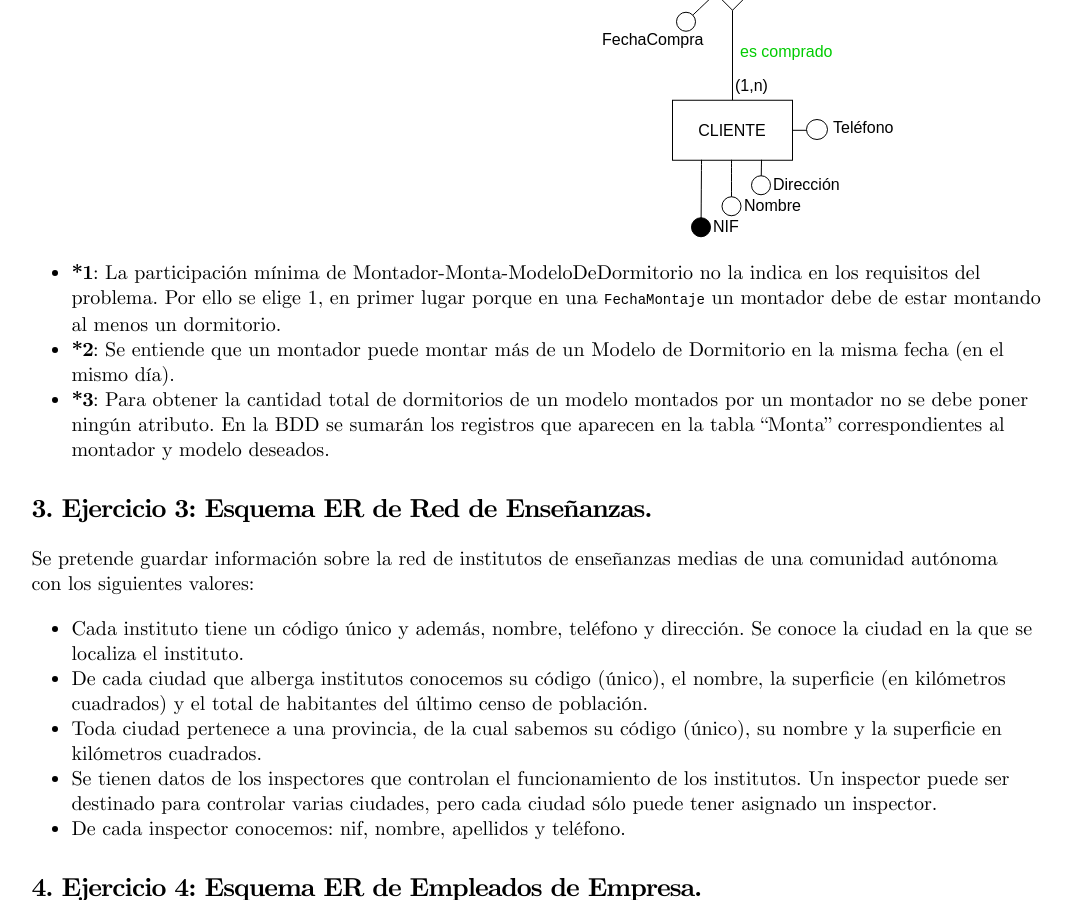
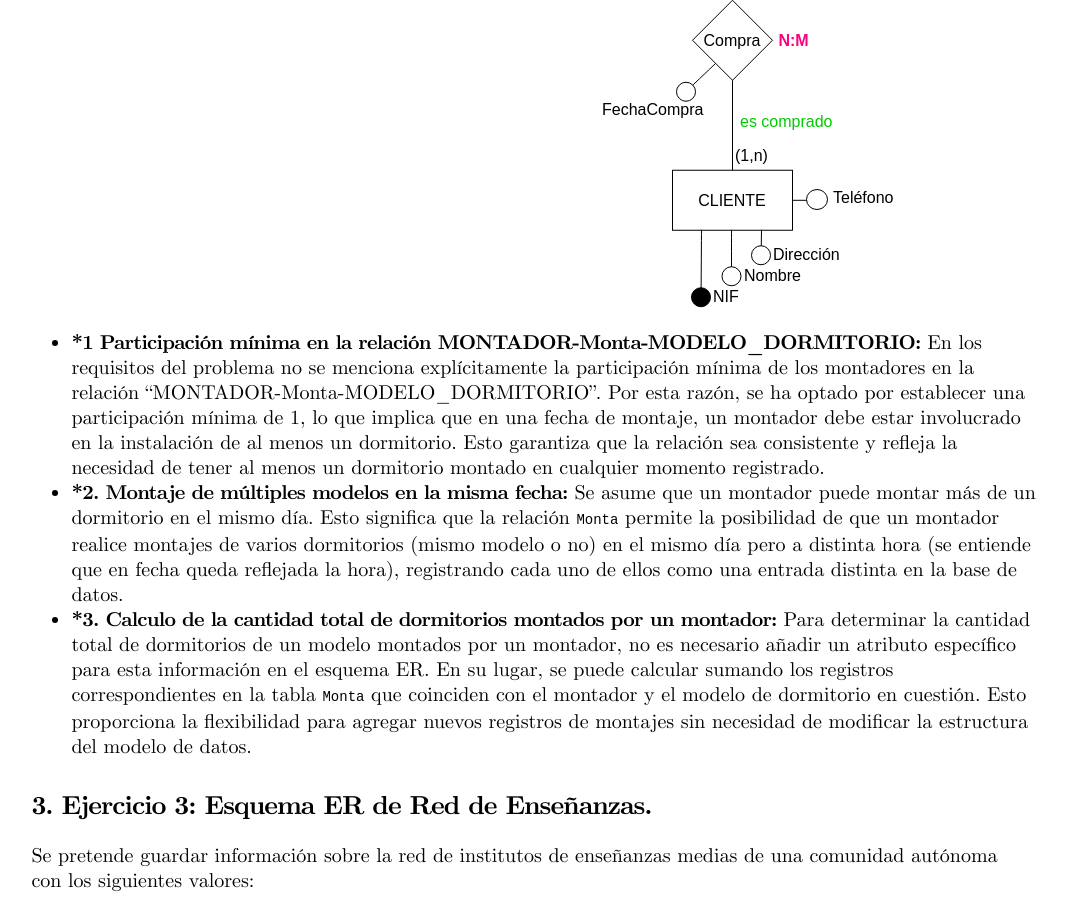
Before and after one commit to TeoRojas/teorojas.github.io, a Jekyll site: the page built from bases-de-datos/UD02-ejercicios.md, in a window 1280 px wide and 900 px high, scrolled down 2790 px. Shown: the whole window, without its empty margins (103-1175 px from the left). Built offline with Jekyll 4.4.1, drawn with Linux system fonts in a browser that asks for light colours; nearby versions of some CDN libraries; some of the changed text lies outside the part shown.

Commit message:
BDD.UD02.ex03 -> Diagram OK

```diff
--- a/bases-de-datos/UD02-ejercicios.md
+++ b/bases-de-datos/UD02-ejercicios.md
@@ -41,9 +41,10 @@ Elabora el esquema ER que contemple lo siguiente:
 
 ![ER Alumno-Asignatura-Profesor](/bases-de-datos/imgs/ud02/ud02_ER_e01.svg)
 
-- **\*1**: La participación mínima de P-A (PROFESOR-Imparte-ASIGNATURA) no queda reflejado en los requisitos del enunciado. Por lo tanto se toma la decisión de usar la participación mínima 0, por dos motivos:
-1. Abarca más dominio en el atributo.
-2. Se quiere representar que haya Profesores que no estén impartiendo ninguna asignatura (Profesor en estado de baja).
+**\*1**: La participación mínima en la relación PROFESOR-Imparte-ASIGNATURA no se especifica en los requisitos del problema. Por lo tanto, se ha decidido establecer una participación mínima de 0. Esta decisión se toma por dos razones principales:
+
+1. **Mayor Flexibilidad:** Permite abarcar un dominio más amplio, lo que significa que se pueden representar casos en los que un profesor no esté asignado a ninguna asignatura.
+2. **Casos Especiales:** Refleja la posibilidad de que haya profesores que no estén impartiendo ninguna asignatura en un momento determinado, por ejemplo, debido a una licencia o una baja temporal.
 
 ## 2. Ejercicio 2: Esquema ER de Montador-Dormitorio-Cliente.
 
@@ -59,9 +60,9 @@ Obtén el esquema ER para el siguiente supuesto. Una empresa dedicada a la insta
 
 ![ER Alumno-Asignatura-Profesor](/bases-de-datos/imgs/ud02/ud02_ER_e02.svg)
 
-- **\*1**: La participación mínima de Montador-Monta-ModeloDeDormitorio no la indica en los requisitos del problema. Por ello se elige 1, en primer lugar porque en una `FechaMontaje` un montador debe de estar montando al menos un dormitorio.
-- **\*2**: Se entiende que un montador puede montar más de un Modelo de Dormitorio en la misma fecha (en el mismo día).
-- **\*3**: Para obtener la cantidad total de dormitorios de un modelo montados por un montador no se debe poner ningún atributo. En la BDD se sumarán los registros que aparecen en la tabla "Monta" correspondientes al montador y modelo deseados.
+- **\*1 Participación mínima en la relación MONTADOR-Monta-MODELO_DORMITORIO:** En los requisitos del problema no se menciona explícitamente la participación mínima de los montadores en la relación "MONTADOR-Monta-MODELO_DORMITORIO". Por esta razón, se ha optado por establecer una participación mínima de 1, lo que implica que en una fecha de montaje, un montador debe estar involucrado en la instalación de al menos un dormitorio. Esto garantiza que la relación sea consistente y refleja la necesidad de tener al menos un dormitorio montado en cualquier momento registrado.
+- **\*2. Montaje de múltiples modelos en la misma fecha:** Se asume que un montador puede montar más de un dormitorio en el mismo día. Esto significa que la relación `Monta` permite la posibilidad de que un montador realice montajes de varios dormitorios (mismo modelo o no) en el mismo día pero a distinta hora (se entiende que en fecha queda reflejada la hora), registrando cada uno de ellos como una entrada distinta en la base de datos.
+- **\*3. Calculo de la cantidad total de dormitorios montados por un montador:** Para determinar la cantidad total de dormitorios de un modelo montados por un montador, no es necesario añadir un atributo específico para esta información en el esquema ER. En su lugar, se puede calcular sumando los registros correspondientes en la tabla `Monta` que coinciden con el montador y el modelo de dormitorio en cuestión. Esto proporciona la flexibilidad para agregar nuevos registros de montajes sin necesidad de modificar la estructura del modelo de datos.
 
 ## 3. Ejercicio 3: Esquema ER de Red de Enseñanzas.
 
@@ -72,6 +73,12 @@ Se pretende guardar información sobre la red de institutos de enseñanzas media
 - Toda ciudad pertenece a una provincia, de la cual sabemos su código (único), su nombre y la superficie en kilómetros cuadrados.
 - Se tienen datos de los inspectores que controlan el funcionamiento de los institutos. Un inspector puede ser destinado para controlar varias ciudades, pero cada ciudad sólo puede tener asignado un inspector.
 - De cada inspector conocemos: nif, nombre, apellidos y teléfono.
+
+![ER Instituto-Ciudad-Inspector](/bases-de-datos/imgs/ud02/ud02_ER_e03.svg)
+
+- **\*1 Participación mínima en la relación CIUDAD-TieneSituado-INSTITUTO:** En los requisitos del ejercicio no se especifica la participación mínima de los institutos en la relación `TieneSituado`. Por lo tanto, se ha decidido establecer una participación mínima de 0. Esta decisión se toma para reflejar la posibilidad de que algunas ciudades no tengan ningún instituto. Así, el modelo es más flexible y abarca situaciones reales en las que podría no existir un instituto en cada ciudad.
+- **\*2. Participación mínima en la relación Controla (CIUDAD-EsControladaPor-INSPECTOR):** La elección anterior (ver **\*1**) implica que el esquema ER permita la existencia de ciudades sin inspectores asignados, ya que es posible que algunas ciudades no alberguen institutos. En tal caso, no tendría sentido asignar un inspector a una ciudad sin institutos. Por eso, la participación mínima se ha configurado también en 0 para reflejar esta posibilidad.
+- **\*3. Participación mínima en la relación Controla (INSPECTOR-Controla-CIUDAD):** Se ha establecido la participación mínima de los inspectores en la relación `Controla` en 0, para contemplar la posibilidad de que existan inspectores que no tengan asignada ninguna ciudad en particular. Esto podría ocurrir, por ejemplo, si un inspector está de baja temporal o en cualquier otra situación en la que no se le asigne la supervisión de una ciudad específica. Esta decisión permite que el modelo sea más flexible y represente con precisión la realidad, considerando casos en los que un inspector no esté ejerciendo sus funciones activamente.
 
 ## 4. Ejercicio 4: Esquema ER de Empleados de Empresa.
 
```
Also changed, not shown: bases-de-datos/imgs/ud02/ud02_ER_e03.svg (added).
